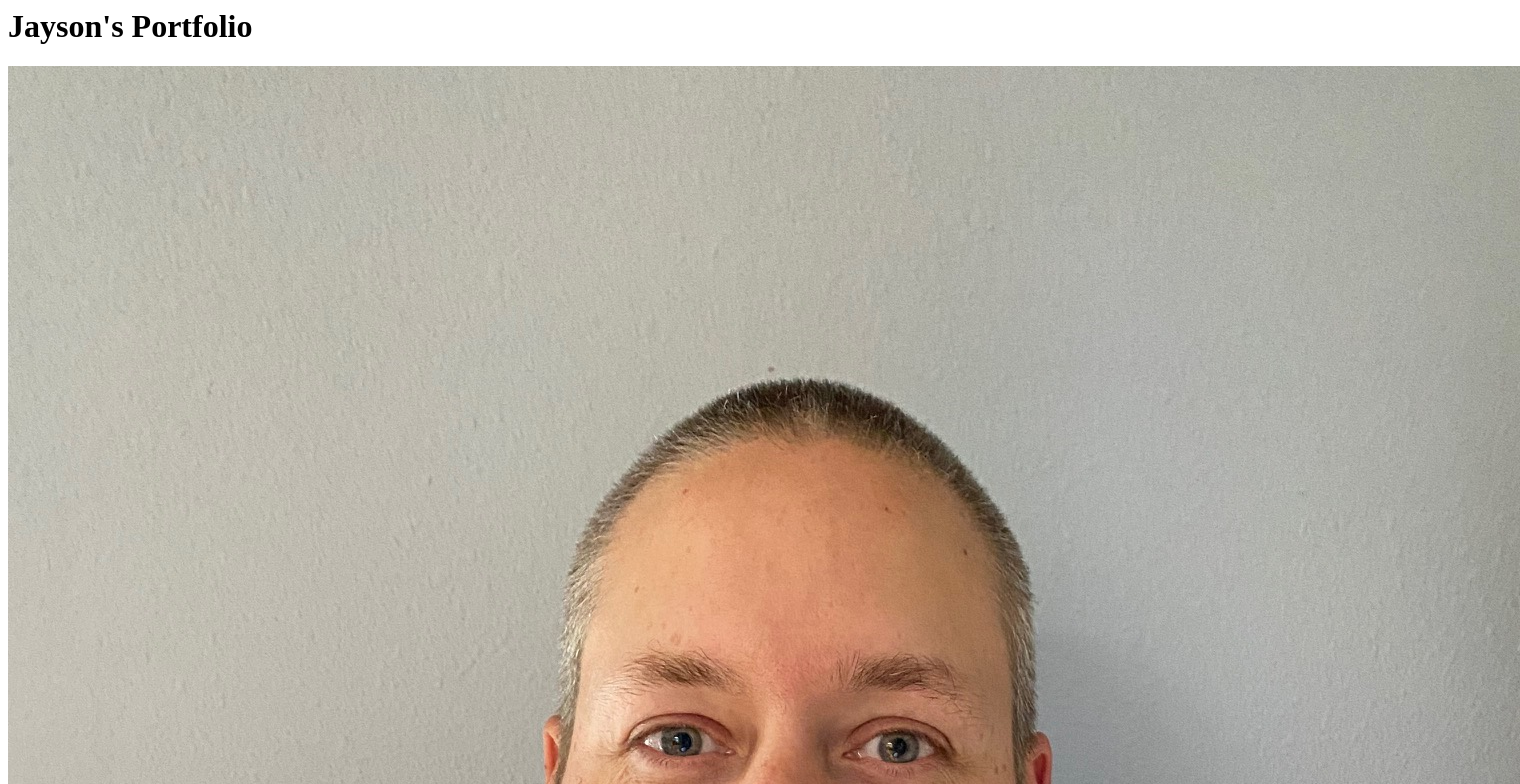
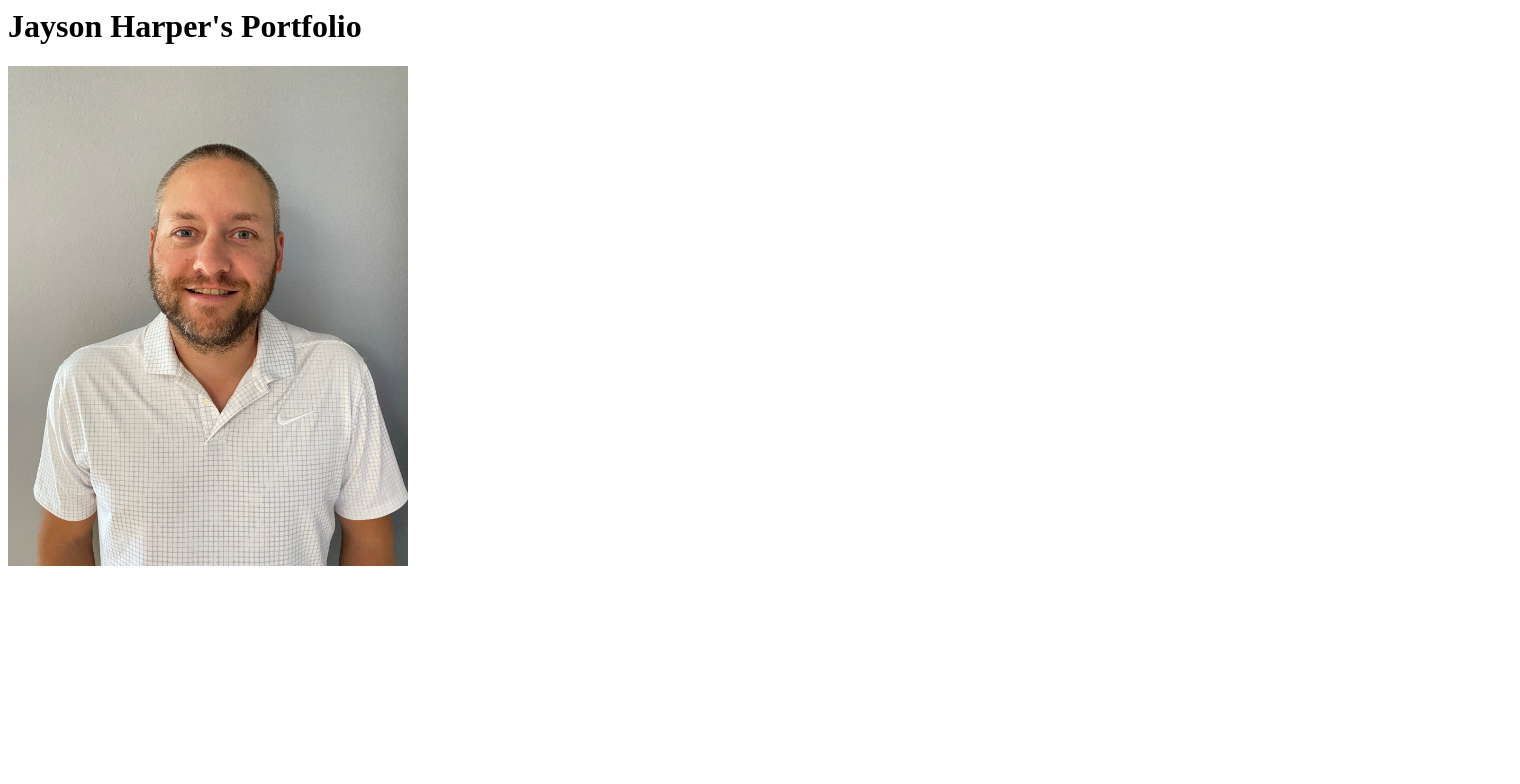
Before and after one commit to jaysonharper/jaysonharper.github.io, a plain HTML site: page index.html in a window 1280 px wide. Shown: the top 784 px of the page, 1520 px wide, since content can reach past the window. Drawn offline with Linux system fonts and the light colour scheme.

Commit message:
Updated size of image.

```diff
--- a/index.html
+++ b/index.html
@@ -3,7 +3,7 @@
     <title>Jayson's Portfolio</title>
   </head>
   <body>
-    <h1>Jayson's Portfolio</h1>
-    <img src=".\profileLarge.jpg" />
+    <h1>Jayson Harper's Portfolio</h1>
+    <img src=".\profileLarge.jpg" alt="Me" style="width:400px;height:500px;"/>
   </body>
 </html>
```
